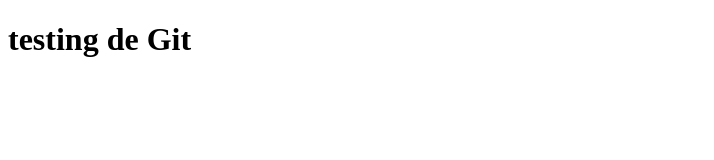
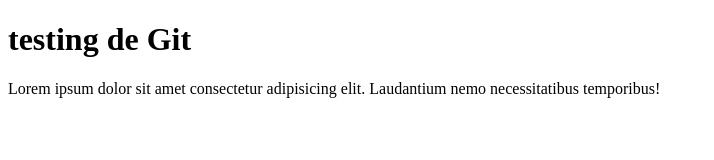
Before and after one commit to Chienjaune/gitraining, a plain HTML site: page index.html in a window 1280 px wide. Shown: the whole page, without its empty margins (0-714 px from the left). Drawn offline with Linux system fonts and the light colour scheme.

Commit message:
addition de mon second fichier

```diff
--- a/index.html
+++ b/index.html
@@ -10,6 +10,7 @@
 
 <body>
     <h1>testing de Git</h1>
+    <p>Lorem ipsum dolor sit amet consectetur adipisicing elit. Laudantium nemo necessitatibus temporibus!</p>
 
 </body>
 
```
